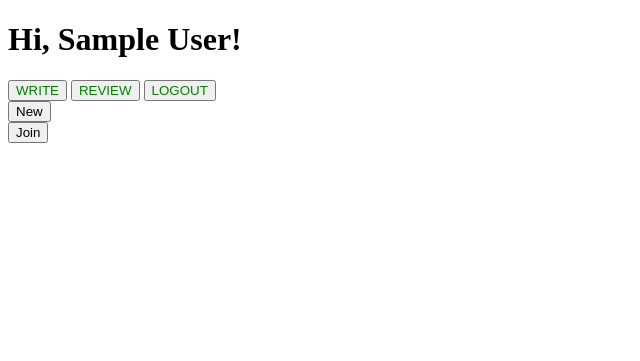
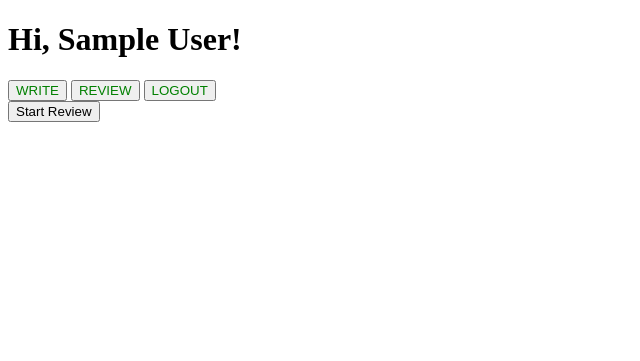
Before and after one commit to jburnstu/chainletters, a Django app: page /chainlettersstories/1/read_dashboard/ in a window 1280 px wide. Shown: the top 361 px of the page, without its empty margins (0-640 px from the left). Run offline with Django 5.2, Linux system fonts and the light colour scheme; tables that the repository leaves empty hold one stand-in row (values such as "Sample post").

Commit message:
Started setting up the buttons to use on the read dashboard. I think I'm going to close out this branch here as the read dashboard at least loads.

```diff
--- a/chainlettersstories/templates/chainlettersstories/read_dashboard.html
+++ b/chainlettersstories/templates/chainlettersstories/read_dashboard.html
@@ -25,14 +25,9 @@
     <div class="main-section">
         <div class="sidebar">
 
-            <form action="{% url 'chainlettersstories:create_new_story' userid %}" method="post">
+            <form action="{% url 'chainlettersstories:get_random_moderatable_section' userid %}" method="post">
                 {% csrf_token %}
-                <input type="submit" value="New" />
-            </form>
-
-            <form action="{% url 'chainlettersstories:get_random_available_section' userid %}" method="post">
-                {% csrf_token %}
-                <input type="submit" value="Join" />
+                <input type="submit" value="Start Review" />
             </form>
         </div>
         <div class="stories">
```
